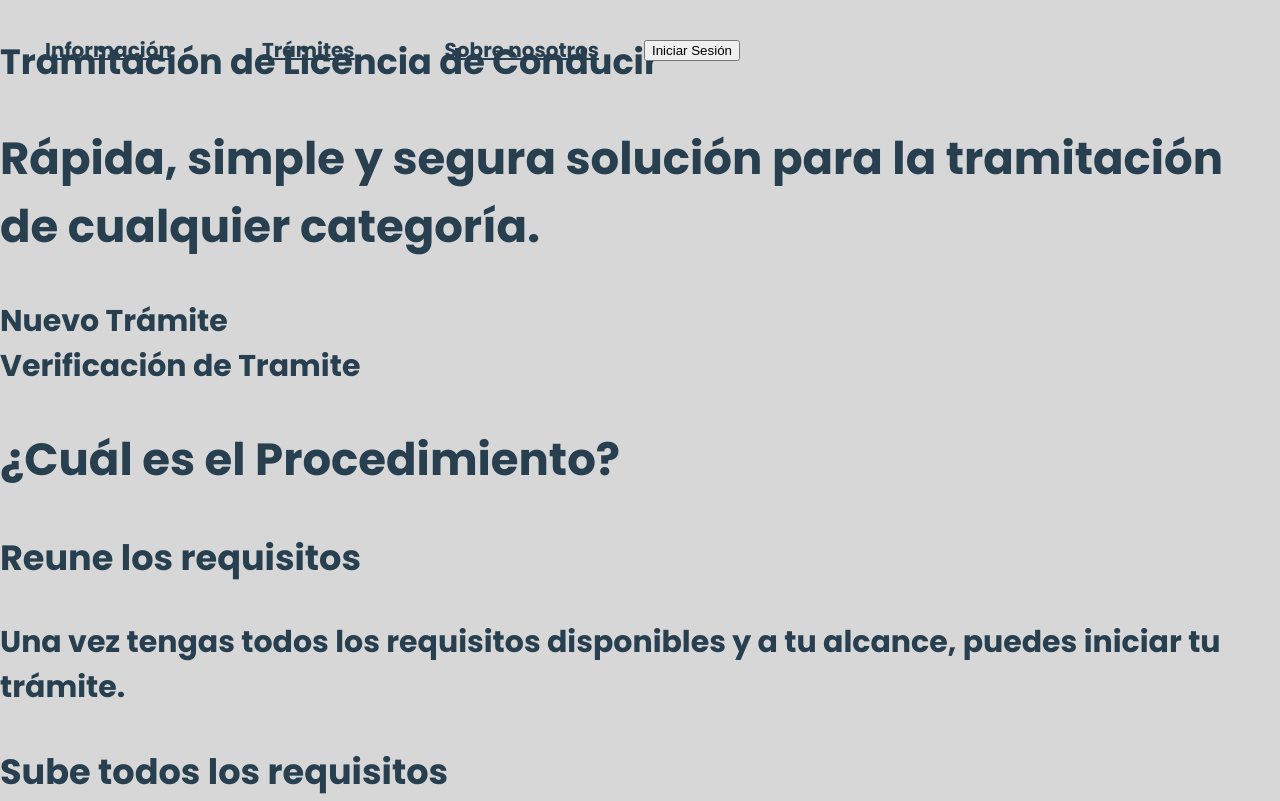
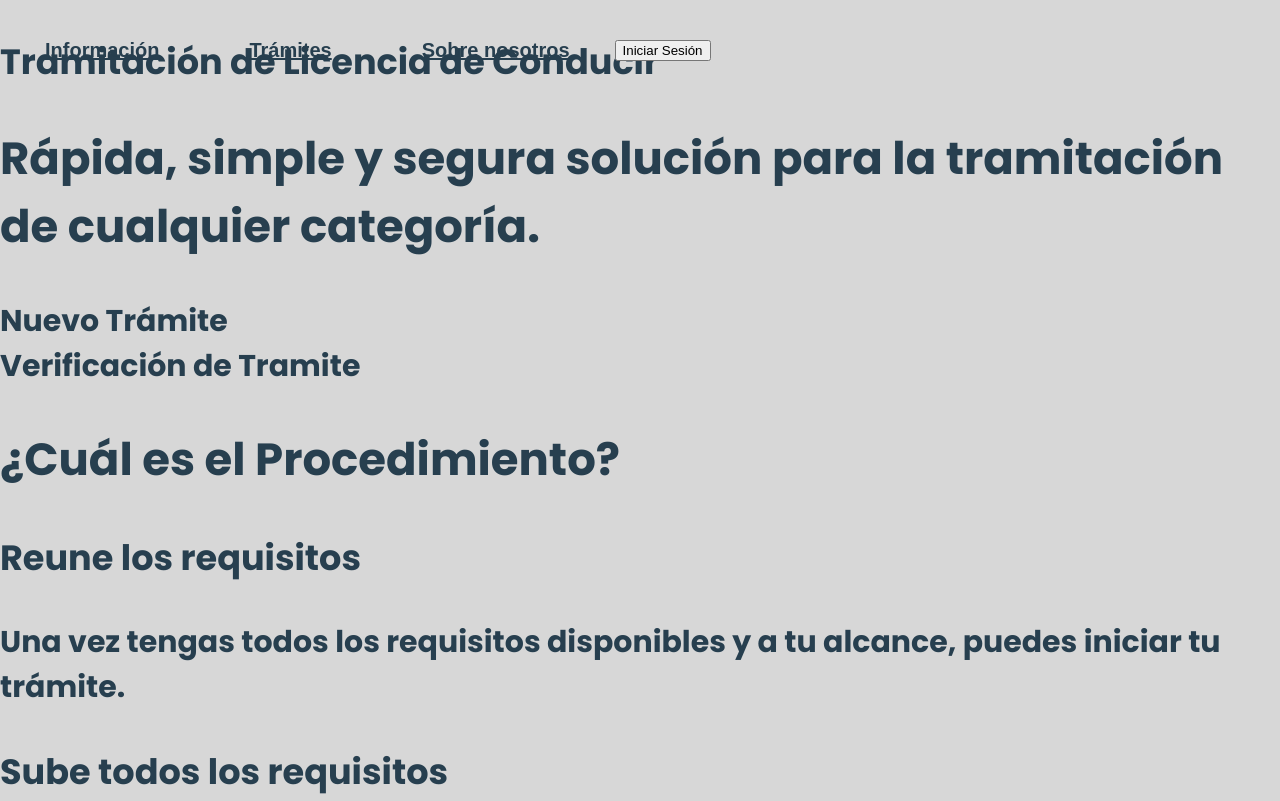
Before and after one commit to foolish-heart/SWLC, a plain HTML site: page index.html in a window 1280 px wide. Shown: the top 801 px of the page. Drawn offline with Linux system fonts and the light colour scheme.

Commit message:
Second commit

```diff
--- a/css/style.css
+++ b/css/style.css
@@ -43,5 +43,6 @@ nav ul li {
 
 nav ul li a {
     color: #273F4F;
-    font-family: ;
+    font-weight: 550;
+    font-family: 'Montsserrat', sans-serif;
 }
--- a/index.html
+++ b/index.html
@@ -6,6 +6,7 @@
     </head>
 
     <style>
+        @import url('https://fonts.googleapis.com/css2?family=Montserrat:ital,wght@0,100..900;1,100..900&display=swap');
         @import url('https://fonts.googleapis.com/css2?family=Poppins:wght@700&display=swap');
     </style>
 
```
